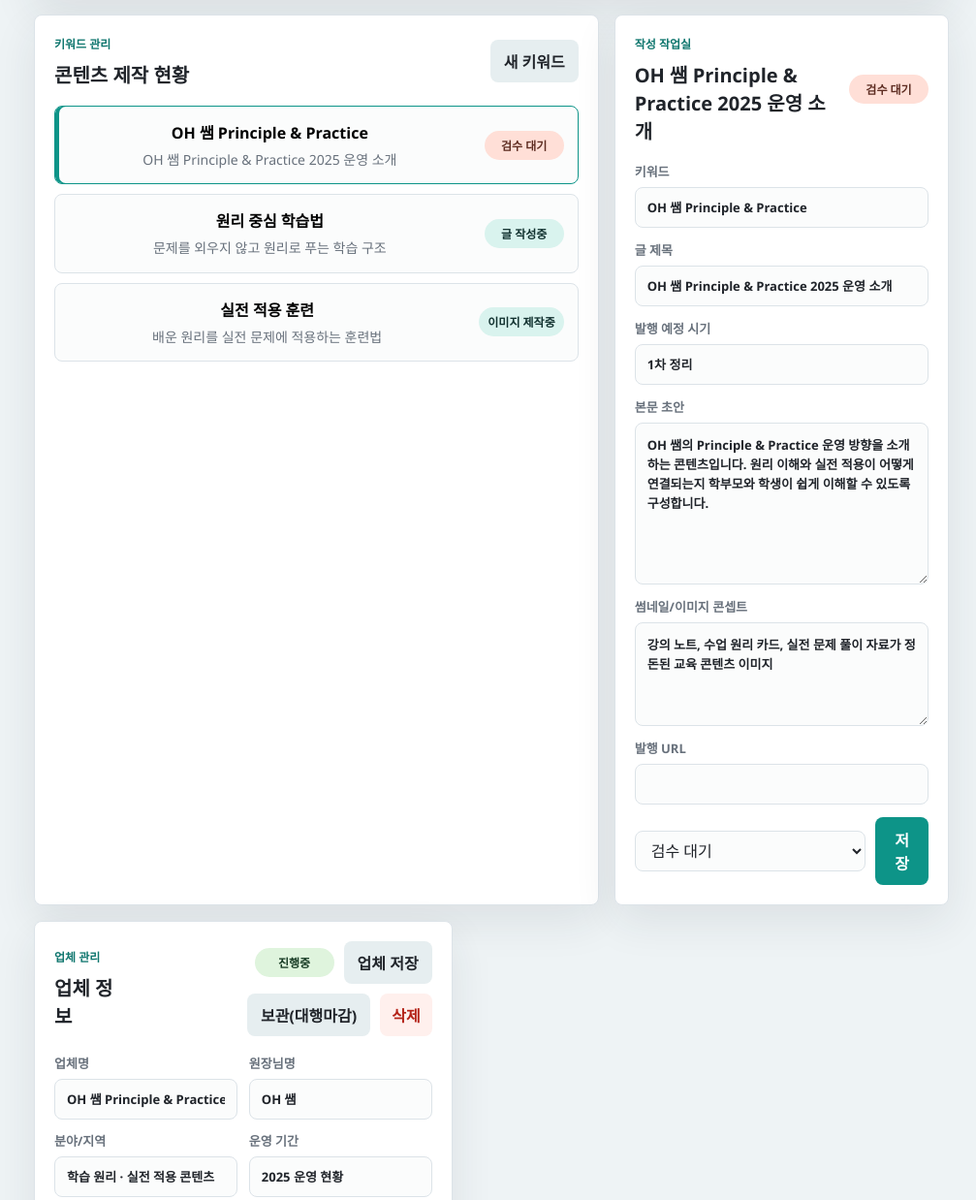
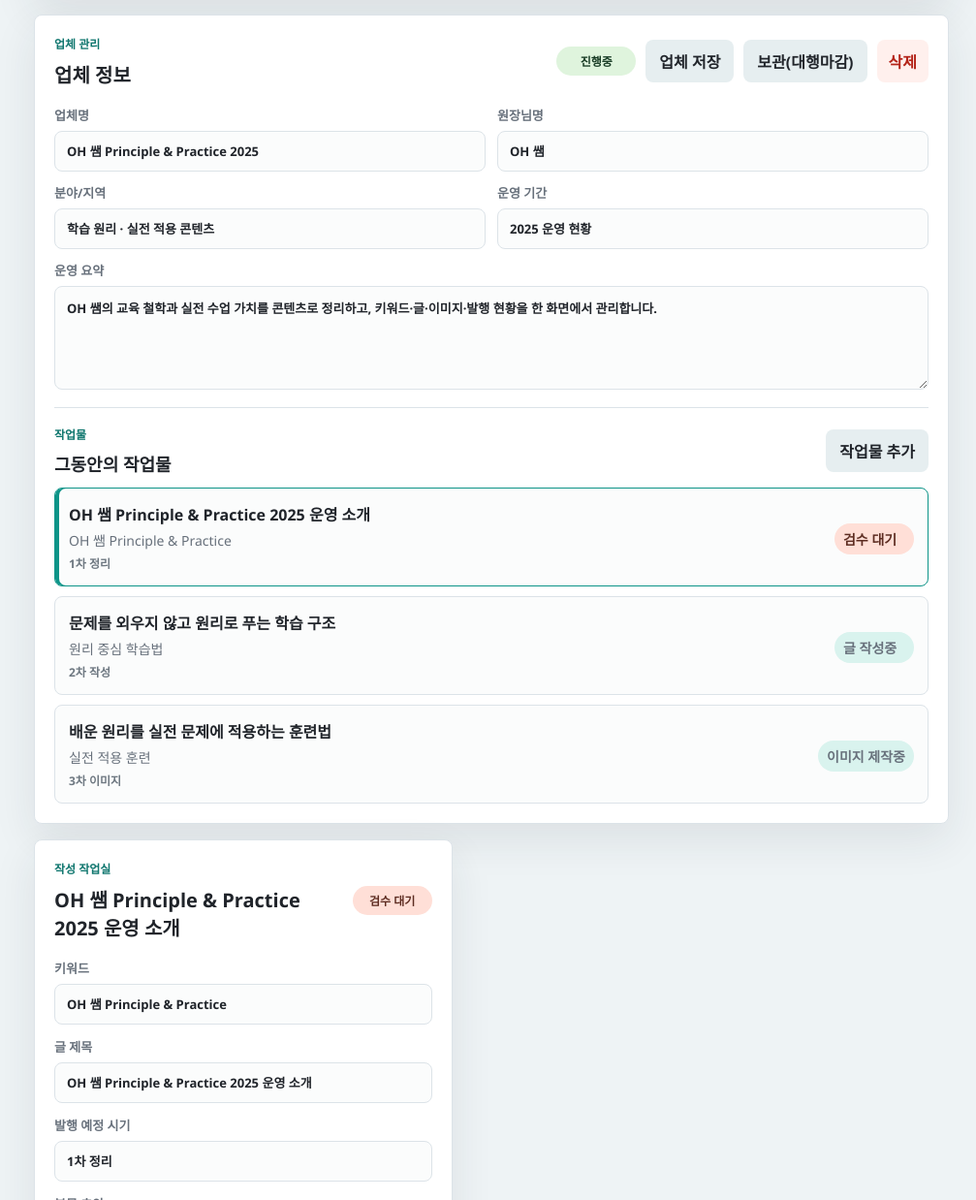
Before and after one commit to pyogrowgabe-pixel/schoolgong-marketing-portal, a website: page index.html in a window 1280 px wide. Shown: the part 4034-5272 px from the top of the page at 97% size, without its empty margins (273-1280 px from the left). Drawn offline with Linux system fonts and the light colour scheme.

Commit message:
Show client work history in company management

```diff
--- a/app.js
+++ b/app.js
@@ -485,7 +485,10 @@ function renderClients() {
     button.addEventListener("click", () => {
       currentClientId = button.dataset.client;
       currentContentIndex = 0;
-      renderAll();
+      switchView("admin");
+      window.setTimeout(() => {
+        document.querySelector(".company-panel")?.scrollIntoView({ behavior: "smooth", block: "start" });
+      }, 0);
     });
   });
 }
@@ -505,27 +508,7 @@ function renderAdmin() {
     currentView === "admin" ? "콘텐츠 대행 대시보드" : `${client.name} 공유 현황`;
 
   renderOperationsDashboard();
-
-  $("#pipeline").innerHTML = client.contents
-    .map(
-      (item, index) => `
-        <button class="content-card ${index === currentContentIndex ? "active" : ""}" data-index="${index}" type="button">
-          <div>
-            <h3>${escapeHtml(item.keyword)}</h3>
-            <p>${escapeHtml(item.title)}</p>
-          </div>
-          <span class="status-pill ${statusClass(item.status)}">${escapeHtml(item.status)}</span>
-        </button>
-      `
-    )
-    .join("");
-
-  $("#pipeline").querySelectorAll(".content-card").forEach((button) => {
-    button.addEventListener("click", () => {
-      currentContentIndex = Number(button.dataset.index);
-      renderAll();
-    });
-  });
+  renderClientWorkList(client);
 
   renderEditor();
   renderClientForm();
@@ -686,6 +669,41 @@ function renderPublicationEditor(client) {
   });
 }
 
+function renderClientWorkList(client) {
+  const list = $("#clientWorkList");
+  if (!list) return;
+
+  if (!client.contents.length) {
+    list.innerHTML = `<p class="empty-note">아직 등록된 작업물이 없습니다.</p>`;
+    return;
+  }
+
+  list.innerHTML = client.contents
+    .map((item, index) => {
+      const link = safeExternalUrl(item.url);
+      return `
+        <button class="client-work-card ${index === currentContentIndex ? "active" : ""}" data-work-index="${index}" type="button">
+          <div>
+            <strong>${escapeHtml(item.title || item.keyword)}</strong>
+            <span>${escapeHtml(item.keyword || "키워드 미입력")}</span>
+            <small>${escapeHtml(item.due || "일정 미정")}${link ? " · 발행 링크 있음" : ""}</small>
+          </div>
+          <span class="status-pill ${statusClass(item.status)}">${escapeHtml(item.status || "상태 없음")}</span>
+        </button>
+      `;
+    })
+    .join("");
+
+  list.querySelectorAll(".client-work-card").forEach((button) => {
+    button.addEventListener("click", () => {
+      currentContentIndex = Number(button.dataset.workIndex);
+      renderAll();
+      window.setTimeout(() => {
+        document.querySelector(".editor-panel")?.scrollIntoView({ behavior: "smooth", block: "start" });
+      }, 0);
+    });
+  });
+}
 function renderEditor() {
   const item = activeContent();
   $("#editorTitle").textContent = item.title;
--- a/index.html
+++ b/index.html
@@ -98,18 +98,39 @@
             </div>
           </section>
 
-          <div class="content-layout">
-            <section class="panel">
+          <div class="admin-tools-grid">
+            <section class="panel company-panel">
               <div class="panel-header">
                 <div>
-                  <p class="section-label">키워드 관리</p>
-                  <h2>콘텐츠 제작 현황</h2>
+                  <p class="section-label">업체 관리</p>
+                  <h2>업체 정보</h2>
                 </div>
-                <button id="addKeyword" class="secondary-button" type="button">새 키워드</button>
+                <div class="client-actions">
+                  <span id="clientStateBadge" class="status-pill done">진행중</span>
+                  <button id="saveClient" class="secondary-button" type="button">업체 저장</button>
+                  <button id="archiveClient" class="secondary-button" type="button">보관(대행마감)</button>
+                  <button id="restoreClient" class="secondary-button" type="button">진행 재개</button>
+                  <button id="deleteClient" class="text-danger" type="button">삭제</button>
+                </div>
               </div>
-              <div id="pipeline" class="pipeline"></div>
+              <div class="form-grid two-cols">
+                <label>업체명<input id="clientNameInput" type="text" /></label>
+                <label>원장님명<input id="clientOwnerInput" type="text" /></label>
+                <label>분야/지역<input id="clientAreaInput" type="text" /></label>
+                <label>운영 기간<input id="clientPeriodInput" type="text" /></label>
+              </div>
+              <label class="wide-label">운영 요약<textarea id="clientSummaryInput" rows="4"></textarea></label>
+              <div class="client-work-section">
+                <div class="client-work-head">
+                  <div>
+                    <p class="section-label">작업물</p>
+                    <h3>그동안의 작업물</h3>
+                  </div>
+                  <button id="addKeyword" class="secondary-button" type="button">작업물 추가</button>
+                </div>
+                <div id="clientWorkList" class="client-work-list"></div>
+              </div>
             </section>
-
             <section class="panel editor-panel">
               <div class="panel-header">
                 <div>
@@ -154,35 +175,9 @@
                   <option>발행 완료</option>
                   <option>수정 요청</option>
                 </select>
-                <button id="saveContent" class="primary-button" type="button">저장</button>
+                <button id="saveContent" class="primary-button" type="button">작업물 저장</button>
               </div>
             </section>
-          </div>
-
-          <div class="admin-tools-grid">
-            <section class="panel company-panel">
-              <div class="panel-header">
-                <div>
-                  <p class="section-label">업체 관리</p>
-                  <h2>업체 정보</h2>
-                </div>
-                <div class="client-actions">
-                  <span id="clientStateBadge" class="status-pill done">진행중</span>
-                  <button id="saveClient" class="secondary-button" type="button">업체 저장</button>
-                  <button id="archiveClient" class="secondary-button" type="button">보관(대행마감)</button>
-                  <button id="restoreClient" class="secondary-button" type="button">진행 재개</button>
-                  <button id="deleteClient" class="text-danger" type="button">삭제</button>
-                </div>
-              </div>
-              <div class="form-grid two-cols">
-                <label>업체명<input id="clientNameInput" type="text" /></label>
-                <label>원장님명<input id="clientOwnerInput" type="text" /></label>
-                <label>분야/지역<input id="clientAreaInput" type="text" /></label>
-                <label>운영 기간<input id="clientPeriodInput" type="text" /></label>
-              </div>
-              <label class="wide-label">운영 요약<textarea id="clientSummaryInput" rows="4"></textarea></label>
-            </section>
-
             <section class="panel publication-panel">
               <div class="panel-header">
                 <div>
--- a/styles.css
+++ b/styles.css
@@ -433,6 +433,72 @@ h2 {
   background: #dff4dd;
 }
 
+.company-panel {
+  grid-column: 1 / -1;
+}
+
+.client-work-section {
+  display: grid;
+  gap: 12px;
+  margin-top: 18px;
+  padding-top: 18px;
+  border-top: 1px solid var(--line);
+}
+
+.client-work-head {
+  display: flex;
+  gap: 12px;
+  align-items: center;
+  justify-content: space-between;
+}
+
+.client-work-head h3 {
+  margin: 4px 0 0;
+  font-size: 18px;
+}
+
+.client-work-list {
+  display: grid;
+  gap: 10px;
+}
+
+.client-work-card {
+  display: grid;
+  grid-template-columns: minmax(0, 1fr) auto;
+  gap: 14px;
+  align-items: center;
+  width: 100%;
+  padding: 14px;
+  border: 1px solid var(--line);
+  border-radius: 8px;
+  color: var(--ink);
+  text-align: left;
+  background: #fbfcfc;
+}
+
+.client-work-card.active {
+  border-color: var(--teal);
+  box-shadow: inset 4px 0 0 var(--teal);
+}
+
+.client-work-card strong,
+.client-work-card span,
+.client-work-card small {
+  display: block;
+}
+
+.client-work-card span {
+  margin-top: 5px;
+  color: var(--muted);
+  font-size: 14px;
+}
+
+.client-work-card small {
+  margin-top: 5px;
+  color: #6d7780;
+  font-size: 12px;
+  font-weight: 800;
+}
 .editor-panel label {
   display: grid;
   gap: 7px;
```
